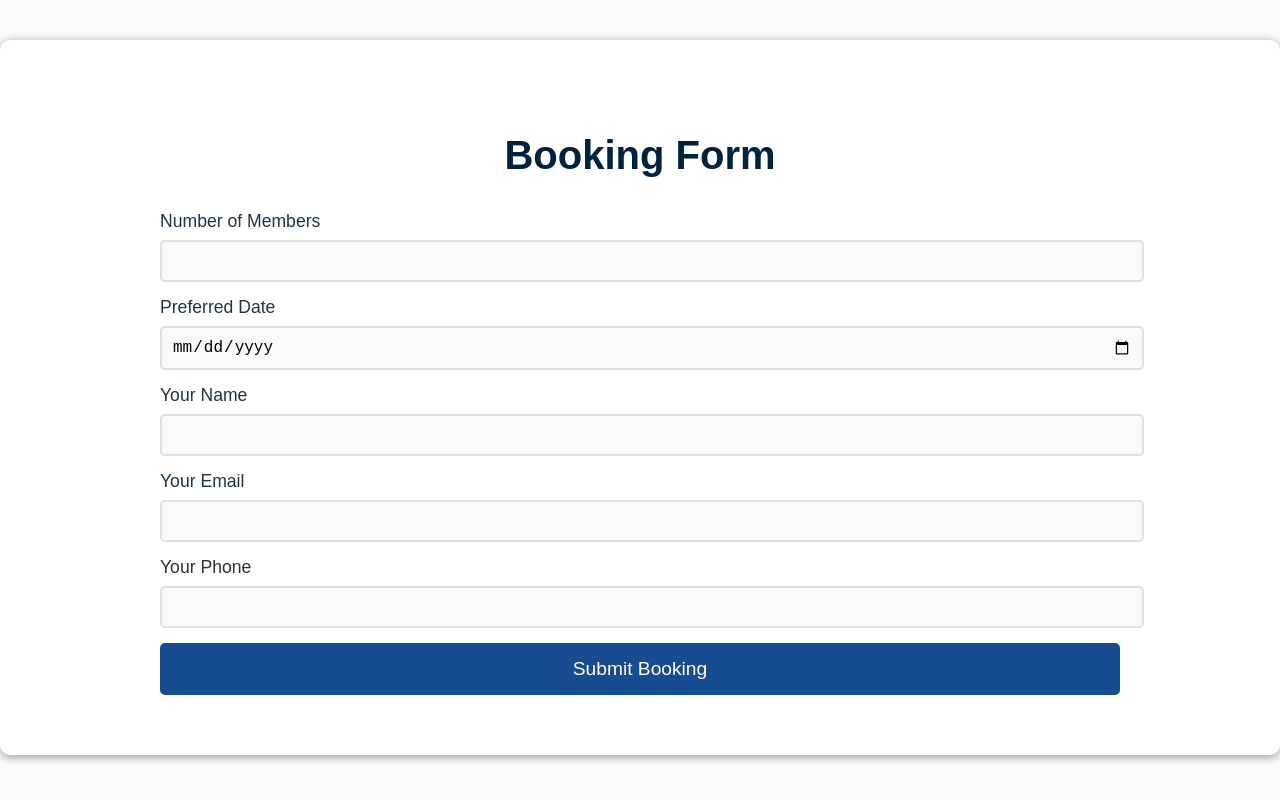
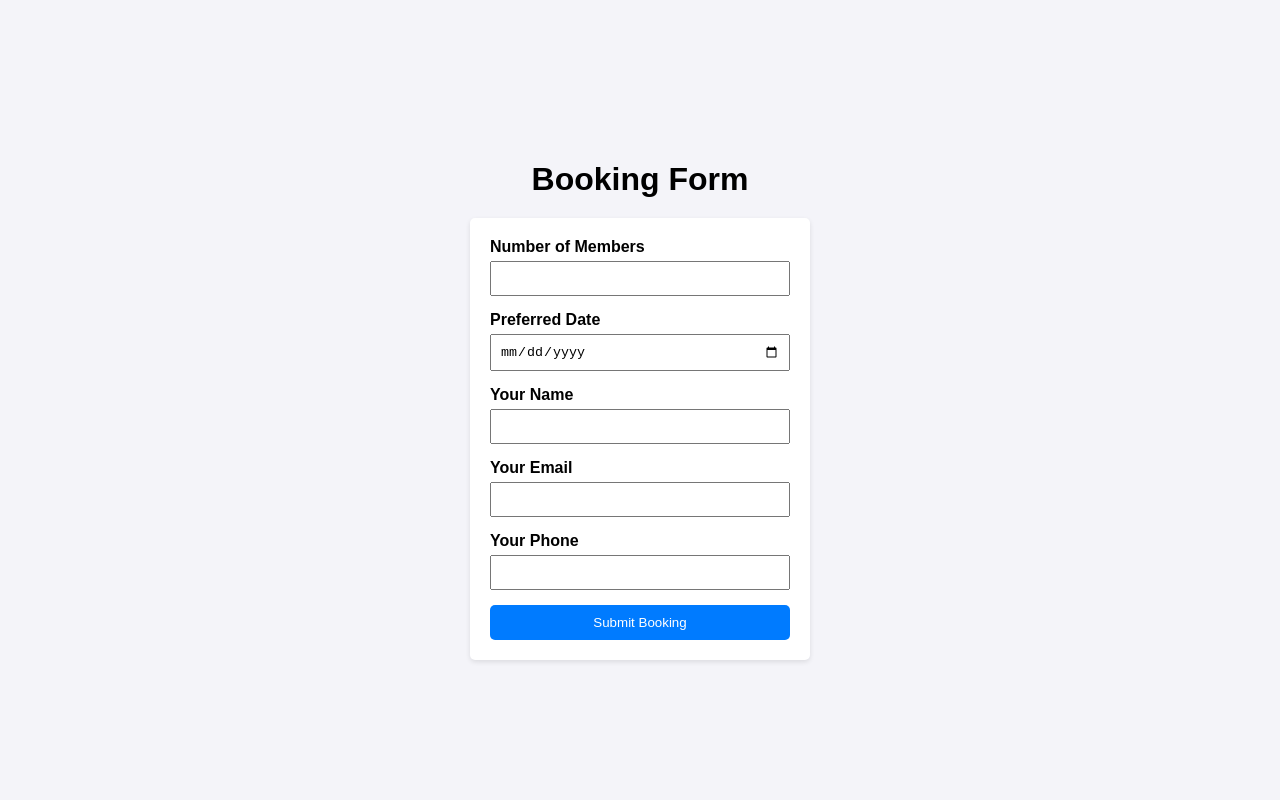
Before and after one commit to PSahasra30/Tourly, a website: page tourly-master/booking.html in a window 1280 px wide. Drawn offline with Linux system fonts and the light colour scheme.

Commit message:
email added

```diff
--- a/tourly-master/booking.html
+++ b/tourly-master/booking.html
@@ -1,119 +1,69 @@
 <!DOCTYPE html>
 <html lang="en">
-
 <head>
     <meta charset="UTF-8">
     <meta name="viewport" content="width=device-width, initial-scale=1.0">
-  <title>Book Your Package</title>
-  <link rel="shortcut icon" href="./favicon.svg" type="image/svg+xml">
-
+    <title>Booking Form</title>
     <style>
-    :root {
-      --united-nations-blue: hsl(214, 56%, 58%);
-      --bright-navy-blue: hsl(214, 57%, 51%);
-      --spanish-gray: hsl(0, 0%, 60%);
-      --black-coral: hsl(225, 8%, 42%);
-      --oxford-blue: hsl(208, 97%, 12%);
-      --yale-blue: hsl(214, 72%, 33%);
-      --blue-ncs: hsl(197, 100%, 36%);
-      --gunmetal: hsl(206, 34%, 20%);
-      --gainsboro: hsl(0, 0%, 88%);
-      --cultured: hsl(0, 0%, 98%);
-      --white: hsl(0, 0%, 100%);
-      --black: hsl(0, 0%, 0%);
-      --onyx: hsl(0, 0%, 25%);
-      --jet: hsl(0, 0%, 20%);
+      body {
+    font-family: Arial, sans-serif;
+    margin: 0;
+    padding: 0;
+    background-color: #f4f4f9;
+    display: flex;
+    flex-direction: column;
+    align-items: center;
+    justify-content: center;
+    height: 100vh;
 }
 
-    body {
-      font-family: 'Poppins', sans-serif;
-      background-color: var(--cultured);
-      color: var(--black);
-      margin: 0;
-      padding: 0;
+h1 {
+    margin-bottom: 20px;
 }
 
-    .container {
-      width: 80%;
-      margin: 0 auto;
+form {
+    background: #ffffff;
     padding: 20px;
-    }
-
-    h2.section-title {
-      font-size: 2.5rem;
-      color: var(--oxford-blue);
-      text-align: center;
-    }
-
-    .booking {
-      background-color: var(--white);
-      padding: 40px;
-      box-shadow: 0 2px 10px var(--spanish-gray);
-      margin-top: 40px;
-      border-radius: 10px;
+    border-radius: 5px;
+    box-shadow: 0 2px 5px rgba(0, 0, 0, 0.1);
+    width: 300px;
 }
 
 .form-group {
     margin-bottom: 15px;
 }
 
-    .form-group label {
+label {
     display: block;
-      font-size: 1.1rem;
-      margin-bottom: 8px;
-      color: var(--gunmetal);
+    margin-bottom: 5px;
+    font-weight: bold;
 }
 
-    .form-group input {
+input {
     width: 100%;
-      padding: 10px;
-      font-size: 1rem;
-      border: 2px solid var(--gainsboro);
-      border-radius: 5px;
-      background-color: var(--cultured);
+    padding: 8px;
+    box-sizing: border-box;
 }
 
-    .form-group input:focus {
-      border-color: var(--blue-ncs);
-      outline: none;
+button {
+    background-color: #007bff;
+    color: white;
+    border: none;
+    padding: 10px;
+    width: 100%;
+    border-radius: 5px;
+    cursor: pointer;
 }
 
-    .btn-primary {
-      background-color: var(--yale-blue);
-      color: var(--white);
-      padding: 15px 25px;
-      border: none;
-      font-size: 1.2rem;
-      cursor: pointer;
-      border-radius: 5px;
-      text-align: center;
-      display: inline-block;
-      width: 100%;
-    }
-
-    .btn-primary:hover {
-      background-color: var(--united-nations-blue);
-    }
-
-    .btn-primary a {
-      color: var(--white);
-      text-decoration: none;
-    }
-
-    .btn-primary a:hover {
-      text-decoration: underline;
+button:hover {
+    background-color: #0056b3;
 }
 
     </style>
 </head>
-
 <body>
-  <section class="booking">
-    <div class="container">
-      <h2 class="h2 section-title">Booking Form</h2>
-
-      <form action="receipt.html" method="GET">
-        <!-- Hidden fields to store the package name and amount -->
+    <h1>Booking Form</h1>
+    <form id="bookingForm">
         <input type="hidden" name="packageName" id="packageName">
         <input type="hidden" name="amount" id="amount">
 
@@ -144,8 +94,6 @@
 
         <button type="submit" class="btn btn-primary">Submit Booking</button>
     </form>
-    </div>
-  </section>
 
     <script>
         // Get the packageName and amount from the URL and fill in the hidden inputs
@@ -155,7 +103,47 @@
 
         document.getElementById('packageName').value = packageName;
         document.getElementById('amount').value = amount;
+
+        const form = document.getElementById('bookingForm');
+
+        form.addEventListener('submit', function (event) {
+            event.preventDefault();
+
+            // Collect form data
+            const formData = {
+                packageName: document.getElementById('packageName').value,
+                amount: document.getElementById('amount').value,
+                members: document.getElementById('members').value,
+                date: document.getElementById('date').value,
+                name: document.getElementById('name').value,
+                email: document.getElementById('email').value,
+                phone: document.getElementById('phone').value,
+            };
+
+            // Send data to the backend
+            fetch('http://localhost:5000/send-email', {
+    method: 'POST',
+    headers: {
+        'Content-Type': 'application/json',
+    },
+    body: JSON.stringify(formData),
+})
+    .then((response) => {
+        if (response.ok) {
+            // Construct the URL for the receipt page with the form data as query parameters
+            const receiptUrl = `/receipt.html?packageName=${encodeURIComponent(formData.packageName)}&amount=${encodeURIComponent(formData.amount)}&members=${encodeURIComponent(formData.members)}&date=${encodeURIComponent(formData.date)}&name=${encodeURIComponent(formData.name)}&email=${encodeURIComponent(formData.email)}&phone=${encodeURIComponent(formData.phone)}`;
+
+            // Redirect to the receipt page
+            window.location.href = receiptUrl;
+        } else {
+            alert('Failed to send confirmation email.');
+        }
+    })
+    .catch((error) => {
+        console.error('Error:', error);
+        alert('An error occurred while sending the email.');
+    });ch((error) => console.error('Error:', error));
+        });
     </script>
 </body>
-
 </html>
--- a/tourly-master/package.json
+++ b/tourly-master/package.json
@@ -11,7 +11,9 @@
   "author": "",
   "license": "ISC",
   "dependencies": {
+    "cors": "^2.8.5",
     "express": "^4.21.2",
-    "mongoose": "^8.9.0"
+    "mongoose": "^8.9.0",
+    "nodemailer": "^6.9.16"
   }
 }
```
Also changed, not shown: tourly-master/receipt.html (+7 -5 lines), tourly-master/server.js (+48 -1 lines), 1 other file. Lines whose indentation alone changed are shown as unchanged.
